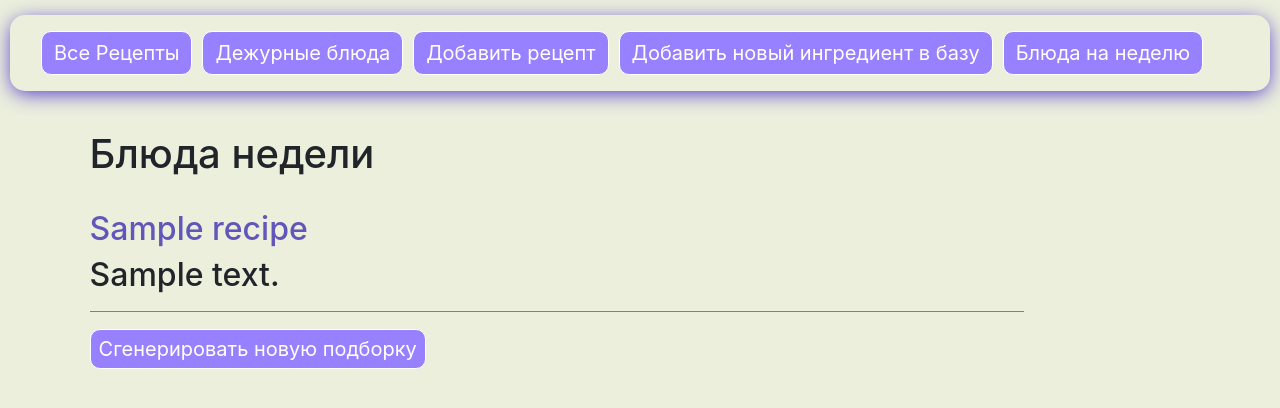
After one commit to BazhenMokhovtsov/TeamProject2, a Django app: page /week/ in a window 1280 px wide. The commit adds this page. Shown: the top 408 px of the page. Run offline with Django 4.2, Linux system fonts and the light colour scheme; tables that the repository leaves empty hold one stand-in row (values such as "Sample post"); parts of the project's set-up code (start-up, migrations or seed data) failed here and were passed over; some libraries are stand-ins or nearby versions.

Commit message:
recipe_handler update, add week_recipes func

```diff
--- a/recipes/urls.py
+++ b/recipes/urls.py
@@ -4,7 +4,7 @@ from . import views
 app_name = 'recipes'
 
 urlpatterns = [
-    path('all_recipes/', views.show_all_recipes, name='show_all_recipes'),
+    path('', views.show_all_recipes, name='show_all_recipes'),
     path('duty_recipes/', views.show_duty_recipes, name='show_duty_recipes'),
     path('singe_recipe/<int:recipe_id>', views.single_recipe, name = 'single_recipe'),
     path('add_recipe/', views.add_recipe, name='add_recipe'),
@@ -12,5 +12,8 @@ urlpatterns = [
     path('add_ingredient_to_recipe/<int:recipe_id>', views.add_ingredient_to_recipe, name='add_ingredient_to_recipe'),
     path('edit_recipe/<int:recipe_id>', views.edit_recipe, name='edit_recipe'),
     path('delete_ingredient/<int:recipe_id>/<int:ingredient_id>/', views.del_ingredient, name='del_ingredient'),
-
+    path('edit-ingredient/<int:ingredient_id>/', views.edit_ingredient, name='edit_ingredient'),
+    # path('edit_ing/<int:ingredient_id>/', views.edit_ing, name='edit_ing'),
+    path('week/', views.week_recipe, name= 'week_recipe'),
+    path('regenerate/', views.regenerate_recipes, name='regenerate_recipes')
 ]
--- a/recipes/views.py
+++ b/recipes/views.py
@@ -1,7 +1,52 @@
+import re
 from django.shortcuts import render, redirect
+import random
+from django.views.decorators.http import require_http_methods
 
 from .models import Recipe, RecipeIngredient, Ingredient
 from .forms import RecipeForm,RecipeIngredientForm, IngredientForm
+
+# Обрабатывает строку "ингредиенты" в моделе Рецепт и сравнивает ингредиенты с обьектами модели Ингредиент.
+def recipe_handler(request, recipe_id):
+    recipe = Recipe.objects.get(pk = recipe_id)
+    ingredients_str = recipe.ingredients.capitalize()
+
+    ingredients_list = [ing.strip() for ing in re.split(r'[,:&^/(a-z); :<p>=\-(\d+)]', ingredients_str) if ing.strip()]
+    ingredients_quantity_list = re.findall(r'\d+(?:[\.]\d)?', ingredients_str)
+    # print(ingredients_quantity_list)
+
+    found_ingredients = []
+    not_found_ingredients = []
+    total_calories = 0
+    total_cost = 0
+
+    for ing in ingredients_list:
+        try:
+            ingredient = Ingredient.objects.get(name=ing.capitalize())
+            found_ingredients.append(ingredient)
+        except Ingredient.DoesNotExist:
+            not_found_ingredients.append(ing)
+
+    quantity_index = 0
+    for ing in found_ingredients:
+        if quantity_index < len(ingredients_quantity_list):
+            quantity_str = ingredients_quantity_list[quantity_index]
+            quantity = float(quantity_str)
+            ing_info = Ingredient.objects.get(name=ing.name)
+            calories = (ing_info.calories * quantity)
+            cost = (ing_info.price / 1000 * ing_info.wight) * quantity
+            total_calories += calories
+            total_cost += round(cost, 2)
+            quantity_index += 1
+            print(f"Ингредиент: {ing}, Количество: {quantity} Цена: {cost} Калории: {calories} Калории за ед: {ing_info.wight}")
+
+    return {
+        'found_ingredients': found_ingredients,
+        'not_found_ingredients': not_found_ingredients,
+        'total_calories': total_calories,
+        'total_cost': total_cost,
+
+    }
 
 
 def add_recipe(request):
@@ -43,7 +88,9 @@ def add_ingredient_to_recipe(request, recipe_id=None):
 
     return render(request, 'recipes/add_ingredient_to_recipe.html', context)
 
+
 def add_ingredient(request):
+    all_ingredients = Ingredient.objects.all()
 
     if request.method == 'POST':
         form = IngredientForm(request.POST)
@@ -55,9 +102,30 @@ def add_ingredient(request):
 
     context = {
         'form': form,
+        'all_ingredients':all_ingredients,
     }
 
     return render(request, 'recipes/add_ingredient.html', context)
+
+
+def edit_ingredient(request, ingredient_id):
+    ingredient = Ingredient.objects.get( id=ingredient_id)
+
+    if request.method == 'POST':
+        form = IngredientForm(request.POST, instance=ingredient)
+        if form.is_valid():
+            form.save()
+            return redirect('recipes:add_ingredient')
+    else:
+        form = IngredientForm(instance=ingredient)
+
+    context = {
+        'form': form,
+        'ingredient': ingredient,
+    }
+
+    return render(request, 'recipes/edit_ingredient.html', context)
+
 
 def show_all_recipes(request):
     recipes = Recipe.objects.all()
@@ -68,6 +136,7 @@ def show_all_recipes(request):
 
     return render(request, "recipes/all_recipes.html", context)
 
+
 def show_duty_recipes(request):
     duty_recipe = Recipe.objects.filter(is_duty=True)
 
@@ -77,16 +146,25 @@ def show_duty_recipes(request):
 
     return render(request, 'recipes/duty_recipe.html', context)
 
+
 def single_recipe(request, recipe_id):
+    ing_info = recipe_handler(request, recipe_id)
+
     recipe = Recipe.objects.get(id=recipe_id)
     ingredients = RecipeIngredient.objects.filter(recipe_id = recipe_id)
+
 
     context = {
         'recipe': recipe,
         'ingredients': ingredients,
+        'found_ingredients': ing_info['found_ingredients'],
+        'not_found_ingredients': ing_info['not_found_ingredients'],
+        'total_calories': ing_info['total_calories'],
+        'total_cost': ing_info['total_cost'],
     }
 
     return render(request, 'recipes/single_recipe.html', context)
+
 
 def edit_recipe(request, recipe_id):
     recipe_to_edit = Recipe.objects.get(id=recipe_id)
@@ -106,12 +184,48 @@ def edit_recipe(request, recipe_id):
     return render(request, 'recipes/edit_recipe.html', context)
 
 
-# def del_ingredient(request, ingredient_id):
-#     ingredients = RecipeIngredient.objects.get(ingredient_id = ingredient_id)
-#     ingredients.delete
-#     return render(request, 'recipes:add_ingredient_to_recipe', ingredient_id = ingredients.ingredient_id)
-
 def del_ingredient(request, recipe_id, ingredient_id):
     ingredient = RecipeIngredient.objects.filter(recipe_id=recipe_id, ingredient_id=ingredient_id)
     ingredient.delete()
     return redirect('recipes:single_recipe', recipe_id=recipe_id)
+
+
+def week_recipe(request):
+    # db_path = 'db.sqlite3'
+    # table_name = 'recipes_recipe'
+    num_recipes = 3
+    sessions_key = 'random_recipes_index'
+    week_recipes_index = request.session.get(sessions_key)
+
+    # Получаем случайные номера рецептов и записываем их в сессии.
+    if not week_recipes_index:
+        total_rows = Recipe.objects.filter(is_duty=True).count()
+        week_recipes_index = random.sample(range(total_rows), min(num_recipes, total_rows)) # min необходимо, чтобы не запрашивать больше рецептов, чем есть всего строк в таблице.
+        # sample - получаем уникальные значения в диапозоне.
+        request.session[sessions_key] = week_recipes_index
+
+    # connect_bd = sqlite3.connect(db_path)
+    # cursor = connect_bd.cursor()
+    # cursor.execute(f"SELECT COUNT(*) FROM {table_name}")
+    # total_rows = cursor.fetchone()[0]
+    # connect_bd.close()
+
+    # random_recipes = [Recipe.objects.all()[i] for i in week_recipes_index]
+
+    random_recipes = []
+    for recipe in week_recipes_index:
+        random_recipe = Recipe.objects.filter(is_duty=True)[recipe]
+        random_recipes.append(random_recipe)
+
+    context = {
+        "random_recipes": random_recipes,
+    }
+
+    return render(request, 'recipes/week.html', context)
+
+# Функция обновления списка рецептов на неделю.
+def regenerate_recipes(request):
+    sessions_key = 'random_recipes_index'
+    if sessions_key in request.session:
+        del request.session[sessions_key]
+    return redirect('recipes:week_recipe')
--- /dev/null
+++ b/static/main.css
@@ -0,0 +1,69 @@
+.navbar {
+    background-color: rgb(235, 239, 220);
+    max-width: 100%; /* Убедитесь, что ширина панели не превышает ширину окна */
+    box-shadow: 0 4px 20px -2px rgb(77, 49, 204);
+    border-radius: 15px;
+    padding: 1rem; /* Уменьшите padding-top для лучшего отображения */
+    position: absolute; /* Фиксируем панель сверху */
+    top: 15px;
+    left: 10px;
+    right: 10px;
+    z-index: 1000; /* Убедитесь, что панель выше других элементов */
+}
+
+
+
+.content {
+    margin-top: 100px;  /* Отступ должен соответствовать высоте вашей навигационной панели */
+}
+
+body {
+    background-color: rgb(235, 239, 220);
+    max-width: 80%;
+    padding-top: 130px;
+    padding-left: 7%;
+
+
+
+}
+
+hr {
+    background-color: rgb(111, 164, 116);
+}
+
+.btn {
+    background-color: rgb(152, 129, 254);
+    border-radius: 10px;
+    color: rgb(255, 255, 255);
+    border-color: rgb(255, 255, 255);
+    margin-right: 10px;
+    font-size: 20px;
+}
+
+a:hover {
+    color: rgb(188, 14, 110); /* Изменить цвет текста ссылки при наведении на желтый */
+    transition: color 0.3s ease;
+}
+
+a {
+    color: rgb(97, 86, 185); /* Изменить цвет ссылок при наведении */
+
+}
+
+p {
+    font-size: 18px; /* Увеличение размера шрифта */
+}
+
+
+.link {
+    text-decoration: none; /* Убирает подчеркивание ссылок */
+    color: rgb(77, 49, 204); /* Сохраняет цвет текста */
+}
+
+.link h1 {
+    max-width: 100%;
+    padding: 15px; /* Внутренний отступ, можно изменить по необходимости */
+    background-color: #61a8ac; /* Цвет фона, можно изменить по необходимости */
+    border-radius: 15px; /* Закругленные углы, можно изменить по необходимости */
+    transition: background-color 0.3s; /* Анимация при наведении */
+}
--- a/system/settings.py
+++ b/system/settings.py
@@ -26,10 +26,11 @@ INSTALLED_APPS = [
     'django.contrib.sessions',
     'django.contrib.messages',
     'django.contrib.staticfiles',
-    'recipes',
 
     'ckeditor',
     'ckeditor_uploader',
+
+    'recipes',
 ]
 
 MIDDLEWARE = [
@@ -124,5 +125,5 @@ MEDIA_ROOT = os.path.join(BASE_DIR, 'media/')
 
 #реализация вставки изображений в текст с использованием CKEditor
 CKEDITOR_UPLOAD_PATH = "uploads/"
-CKEDITOR_BASEPATH = "/my_static/ckeditor/ckeditor/"
+
 #реализация вставки изображений в текст с использованием CKEditor
--- a/system/urls.py
+++ b/system/urls.py
@@ -5,8 +5,9 @@ from django.conf import settings
 
 urlpatterns = [
     path('admin/', admin.site.urls),
-    path('recipes/', include('recipes.urls')),
+    path('', include('recipes.urls')),
     path('ckeditor/', include('ckeditor_uploader.urls')),
+
 ]
 
 
--- a/templates/base.html
+++ b/templates/base.html
@@ -1,10 +1,17 @@
 <!DOCTYPE html>
+{% load static %}
+<script src="https://cdn.jsdelivr.net/npm/@popperjs/core@2.11.8/dist/umd/popper.min.js" integrity="sha384-I7E8VVD/ismYTF4hNIPjVp/Zjvgyol6VFvRkX/vR+Vc4jQkC+hVqc2pM8ODewa9r" crossorigin="anonymous"></script>
+<script src="https://cdn.jsdelivr.net/npm/bootstrap@5.3.3/dist/js/bootstrap.min.js" integrity="sha384-0pUGZvbkm6XF6gxjEnlmuGrJXVbNuzT9qBBavbLwCsOGabYfZo0T0to5eqruptLy" crossorigin="anonymous"></script>
+<script type="text/javascript" src="{% static "ckeditor/ckeditor-init.js" %}"></script>
+<script type="text/javascript" src="{% static "ckeditor/ckeditor/ckeditor.js" %}"></script>
 <html lang="en">
-<head>
+  <head>
     <meta charset="UTF-8">
     <meta name="viewport" content="width=device-width, initial-scale=1.0">
     <link rel="stylesheet" href="https://stackpath.bootstrapcdn.com/bootstrap/4.5.2/css/bootstrap.min.css">
-    <title>{% block title %}{% endblock title %}</title>
+    <link rel="stylesheet" href="{% static 'main.css' %}">
+  <title>{% block title %}{% endblock title %}</title>
+  {{ form.media }}
 </head>
 <nav class="navbar bg-body-tertiary">
     <form class="container-fluid justify-content-start">
@@ -12,6 +19,7 @@
       <button class="btn btn-outline-success me-2" type="button" onclick="window.location.href='{% url 'recipes:show_duty_recipes' %}'">Дежурные блюда</button>
       <button class="btn btn-outline-success me-2" type="button" onclick="window.location.href='{% url 'recipes:add_recipe' %}'">Добавить рецепт</button>
       <button class="btn btn-outline-success me-2" type="button" onclick="window.location.href='{% url 'recipes:add_ingredient' %}'">Добавить новый ингредиент в базу</button>
+      <button class="btn btn-outline-success me-2" type="button" onclick="window.location.href='{% url 'recipes:week_recipe' %}'">Блюда на неделю</button>
     </form>
   </nav>
 <body>
--- a/templates/recipes/add_recipe.html
+++ b/templates/recipes/add_recipe.html
@@ -1,4 +1,5 @@
 {% extends "base.html" %}
+
 
 {% block title %} Add new recipe {% endblock title %}
 
@@ -7,8 +8,9 @@
 <br>
 <h2>Шаг 1 </h2>
 <br>
-    <form method="post">
+    <form method="post" enctype="multipart/form-data">
         {% csrf_token %}
+        {{ recipe_form.media}}
         {{ recipe_form.as_p }}
         <button type="submit">Сохранить</button>
     </form>
--- a/templates/recipes/all_recipes.html
+++ b/templates/recipes/all_recipes.html
@@ -4,9 +4,12 @@
 
 {% block content %}
     <h1>Все Рецепты</h1>
+    <br>
     <div>
         {% for recipe in recipes %}
-                <h2><a href="{% url 'recipes:single_recipe' recipe.pk %}"><h2>{{ recipe.title }}</h2></a>
+                <h2><a href="{% url 'recipes:single_recipe' recipe.pk %}"><h2>{{ recipe.title|striptags }}</h2></a>
+                <p>{{recipe.description|safe}}</p>
+                <hr>
         {% endfor %}
     </div>
 {% endblock content %}
--- a/templates/recipes/duty_recipe.html
+++ b/templates/recipes/duty_recipe.html
@@ -4,9 +4,12 @@
 
 {% block content %}
     <h1>Все дежурные рецепты</h1>
+    <br>
     <div>
         {% for recipe in duty_recipe %}
-                <h2><a href="{% url 'recipes:single_recipe' recipe.pk %}"><h2>{{ recipe.title}}</h2></a>
+        <h2><a href="{% url 'recipes:single_recipe' recipe.pk %}"><h2>{{ recipe.title}}</h2></a>
+        <p>{{recipe.description|safe}}</p>
+        <hr>
         {% endfor %}
     </div>
 {% endblock content %}
--- /dev/null
+++ b/templates/recipes/week.html
@@ -0,0 +1,22 @@
+{% extends "base.html" %}
+
+{% block title %}Блюда недели{% endblock title %}
+
+{% block content %}
+<h1>Блюда недели</h1>
+<br>
+
+    {% for recipe in random_recipes %}
+    <h2><a href="{% url 'recipes:single_recipe' recipe.pk %}"><h2>{{ recipe.title|striptags }}</h2></a>
+    <a >{{recipe.description|safe}}</a>
+    <hr>
+    {% endfor %}
+
+    <form method="post" action="{% url 'recipes:regenerate_recipes' %}">
+        {% csrf_token %}
+        <button type="submit" name="regenerate" value="true" class="btn btn-success btn-sm">Сгенерировать новую подборку</button>
+    </form>
+
+
+
+{% endblock content %}
```
Also changed, not shown: recipes/forms.py (+15 -2 lines), recipes/models.py (+10 -3 lines), recipes/test.py (added, +48 -0 lines), templates/recipes/add_ingredient.html (+24 -0 lines), templates/recipes/edit_ingredient.html (added, +12 -0 lines), templates/recipes/single_recipe.html (+29 -8 lines), recipes/migrations/0006_ingredient_wight_alter_recipe_image.py (added), recipes/migrations/0007_alter_ingredient_price.py (added), 1 other file.
